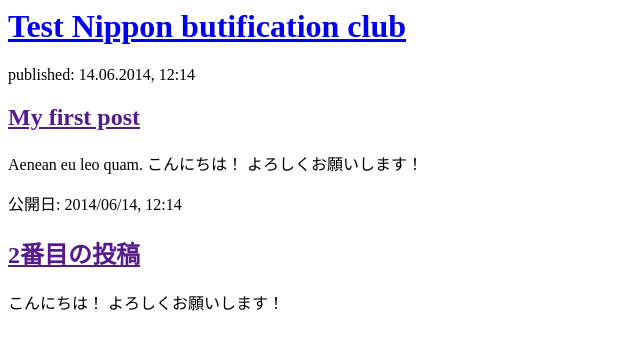
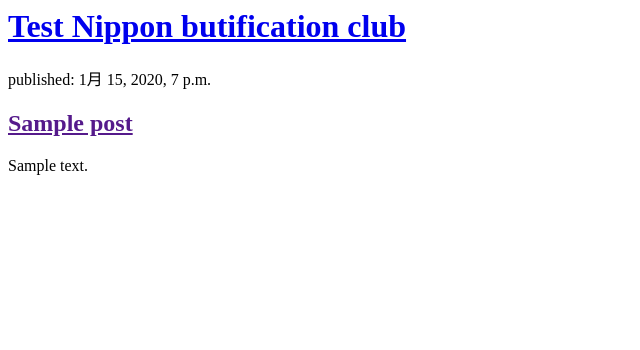
Before and after one commit to JarvisSan22/site_NBC, a Django app: page / in a window 1280 px wide. Shown: the top 350 px of the page, without its empty margins (0-640 px from the left). Run offline with Django 3.2, Linux system fonts and the light colour scheme; tables that the repository leaves empty hold one stand-in row (values such as "Sample post").

Commit message:
HTML temp

```diff
--- a/post/models.py
+++ b/post/models.py
@@ -74,6 +74,10 @@ class Image(models.Model):
     #user = models.ForeignKey(User, default=None, on_delete=models.SET_NULL,null=True)
     image = models.ImageField(upload_to=get_image_filename,
                               verbose_name='Image')
+
+    created_date = models.DateTimeField(default=timezone.now)
+    published_date = models.DateTimeField(blank=True, null=True)
+
     #LatLong
     lat = models.DecimalField('lat',max_digits=8, decimal_places=6,null=True)
     lng = models.DecimalField('lng',max_digits=9, decimal_places=6,null=True)
--- a/post/templates/post/post_list.html
+++ b/post/templates/post/post_list.html
@@ -7,16 +7,14 @@
             <h1><a href="/">Test Nippon butification club</a></h1>
         </div>
 
+        {% for post in posts %}
         <div>
-            <p>published: 14.06.2014, 12:14</p>
-            <h2><a href="">My first post</a></h2>
-            <p>Aenean eu leo quam. こんにちは！ よろしくお願いします！ </p>
+            <p>published: {{ post.published_date }}</p>
+            <h2><a href="">{{ post.title }}</a></h2>
+            <p>{{ post.text|linebreaksbr }}</p>
         </div>
+        {% endfor %}
 
-        <div>
-            <p>公開日: 2014/06/14, 12:14</p>
-            <h2><a href="">2番目の投稿</a></h2>
-            <p> こんにちは！ よろしくお願いします！ </p>
-        </div>
+
     </body>
 </html>
--- a/post/views.py
+++ b/post/views.py
@@ -1,5 +1,10 @@
 from django.shortcuts import render
+from .models import Post,Image,Tag
+from django.utils import timezone
 
 
 def post_list(request):
-    return render(request, 'post/post_list.html', {})
+    posts = Post.objects.filter(published_date__lte=timezone.now()).order_by('published_date')
+    images = Image.objects.filter(published_date__lte=timezone.now()).order_by('published_date')
+    tags = Tag.objects.all()
+    return render(request, 'post/post_list.html', {'posts': posts,"images":images,"tags":tags})
```
